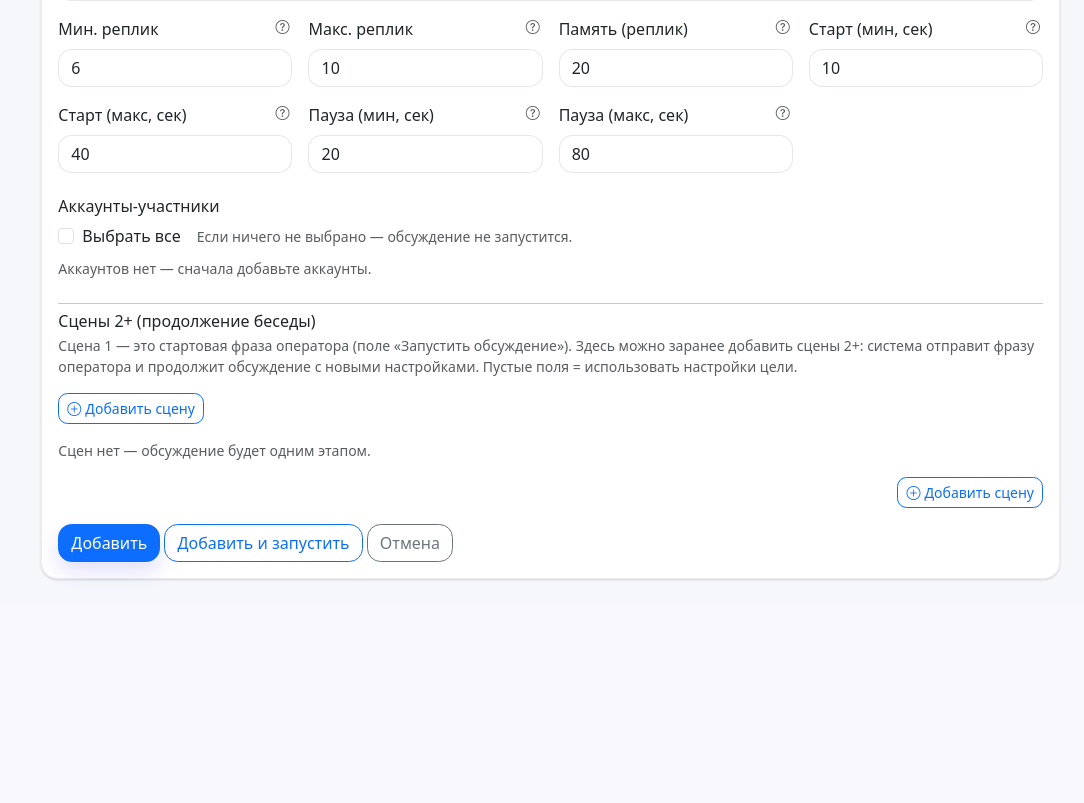
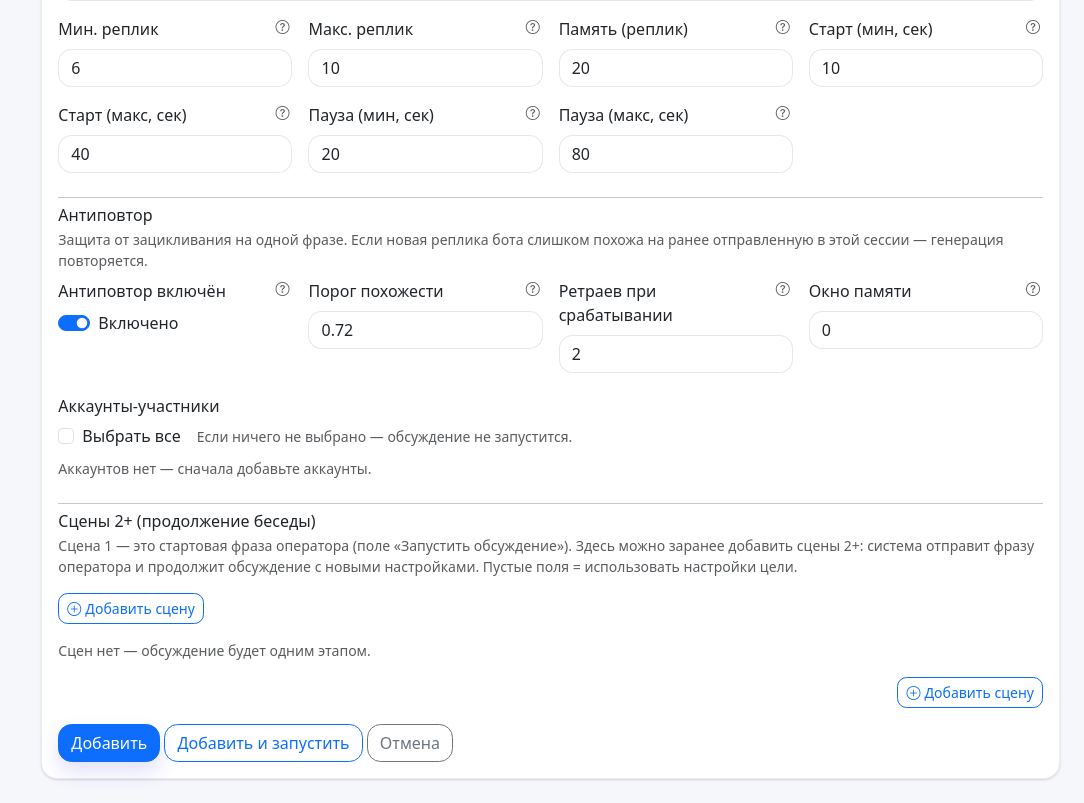
Before and after one commit to aconcagua-finder/TG-commentator, a FastAPI app: page /discussions/new in a window 1280 px wide. Shown: the part 851-1654 px from the top of the page, without its empty margins (196-1280 px from the left). Before the commit the page ends 1432 px from the top, so only its background shows below. Run offline with FastAPI, Linux system fonts and the light colour scheme; the visitor is signed in with stand-in values (Sample User, id 1); some libraries are stand-ins or nearby versions.

Commit message:
Wire up anti-repeat protection for discussions and global recent_messages
Discussions never invoked the existing similarity/diversity utilities,
so bots could loop on a catchy phrase for an entire session with no
defense beyond a single soft "don't repeat" line in the prompt. The
global recent_messages deque was also dead — generated text was pushed
in but never read back into any prompt.

This change runs each discussion turn through is_comment_too_similar
against a session-wide buffer of bot replies. On a hit, it retries
with build_comment_diversity_instructions in strict mode (passing the
rejected candidate) and falls back to make_emergency_comment if all
retries are exhausted. The threshold, retry count, memory window and
on/off switch are exposed in a new "Антиповтор" section in the target
edit and create pages, defaulting to 0.72 / 2 / whole-session / on.

services/comments.py now also reads the recent_messages deque and
appends a "недавние ответы / запрещённые опенинги" block to the
system prompt for both regular comments and discussions, so the
global buffer finally affects generation across posts and sessions.

Co-Authored-By: Claude Opus 4.6 (1M context) <noreply@anthropic.com>

```diff
--- a/admin_web/routes/discussions.py
+++ b/admin_web/routes/discussions.py
@@ -26,6 +26,7 @@ from admin_web.helpers import (
     _load_join_status,
     _load_settings,
     _parse_bool,
+    _parse_float_field,
     _parse_int_field,
     _project_id_for,
     _record_account_failure,
@@ -169,6 +170,10 @@ async def discussions_new_submit(
     delay_between_max: str = Form("80"),
     ai_provider: str = Form("default"),
     slow_join_interval_mins: str = Form("0"),
+    antirepeat_enabled: Optional[str] = Form(None),
+    antirepeat_threshold: str = Form("0.72"),
+    antirepeat_retries: str = Form("2"),
+    antirepeat_window: str = Form("0"),
     select_all: Optional[str] = Form(None),
     assigned_accounts: Optional[List[str]] = Form(None),
 ):
@@ -270,6 +275,31 @@ async def discussions_new_submit(
         "ai_provider": (ai_provider or "default").strip() or "default",
         "slow_join_interval_mins": _parse_int_field(
             request, slow_join_interval_mins, default=0, label="Медленное вступление (мин)", min_value=0
+        ),
+        "antirepeat_enabled": _parse_bool(antirepeat_enabled, default=True),
+        "antirepeat_threshold": _parse_float_field(
+            request,
+            antirepeat_threshold,
+            default=0.72,
+            label="Антиповтор: порог похожести",
+            min_value=0.5,
+            max_value=0.95,
+        ),
+        "antirepeat_retries": _parse_int_field(
+            request,
+            antirepeat_retries,
+            default=2,
+            label="Антиповтор: ретраев",
+            min_value=0,
+            max_value=5,
+        ),
+        "antirepeat_window": _parse_int_field(
+            request,
+            antirepeat_window,
+            default=0,
+            label="Антиповтор: окно памяти",
+            min_value=0,
+            max_value=500,
         ),
         "date_added": datetime.now(timezone.utc).isoformat(),
         "assigned_accounts": [],
@@ -637,6 +667,10 @@ async def discussion_target_edit_save(
     delay_between_max: str = Form(""),
     ai_provider: str = Form("default"),
     slow_join_interval_mins: str = Form(""),
+    antirepeat_enabled: Optional[str] = Form(None),
+    antirepeat_threshold: str = Form(""),
+    antirepeat_retries: str = Form(""),
+    antirepeat_window: str = Form(""),
     select_all: Optional[str] = Form(None),
     assigned_accounts: Optional[List[str]] = Form(None),
     scene_id: Optional[List[str]] = Form(None),
@@ -690,6 +724,32 @@ async def discussion_target_edit_save(
         default=int(target.get("slow_join_interval_mins", 0) or 0),
         label="Медленное вступление (мин)",
         min_value=0,
+    )
+
+    target["antirepeat_enabled"] = _parse_bool(antirepeat_enabled, default=True)
+    target["antirepeat_threshold"] = _parse_float_field(
+        request,
+        antirepeat_threshold,
+        default=float(target.get("antirepeat_threshold", 0.72) or 0.72),
+        label="Антиповтор: порог похожести",
+        min_value=0.5,
+        max_value=0.95,
+    )
+    target["antirepeat_retries"] = _parse_int_field(
+        request,
+        antirepeat_retries,
+        default=int(target.get("antirepeat_retries", 2) or 2),
+        label="Антиповтор: ретраев",
+        min_value=0,
+        max_value=5,
+    )
+    target["antirepeat_window"] = _parse_int_field(
+        request,
+        antirepeat_window,
+        default=int(target.get("antirepeat_window", 0) or 0),
+        label="Антиповтор: окно памяти",
+        min_value=0,
+        max_value=500,
     )
 
     if initial_delay_min.strip():
--- a/admin_web/templates/discussion_target_new.html
+++ b/admin_web/templates/discussion_target_new.html
@@ -165,6 +165,47 @@
             {{ ui.tip("Пауза между репликами ботов (верхняя граница).") }}
           </label>
           <input class="form-control" type="number" min="0" max="86400" step="1" inputmode="numeric" name="delay_between_max" value="80" />
+        </div>
+
+        <div class="col-12">
+          <hr class="my-2" />
+          <h3 class="h6 mb-1">Антиповтор</h3>
+          <div class="text-muted small mb-2">
+            Защита от зацикливания на одной фразе. Если новая реплика бота слишком похожа на ранее отправленную в этой сессии — генерация повторяется.
+          </div>
+          <div class="row g-3">
+            <div class="col-12 col-md-3">
+              <label class="form-label app-label">
+                <span class="app-label-text">Антиповтор включён</span>
+                {{ ui.tip("Если выключено — каждая реплика отправляется как сгенерирована, без проверки.") }}
+              </label>
+              <div class="form-check form-switch">
+                <input class="form-check-input" type="checkbox" name="antirepeat_enabled" id="antirepeat_enabled" checked />
+                <label class="form-check-label" for="antirepeat_enabled">Включено</label>
+              </div>
+            </div>
+            <div class="col-12 col-md-3">
+              <label class="form-label app-label">
+                <span class="app-label-text">Порог похожести</span>
+                {{ ui.tip("Чем ниже, тем строже. 0.72 — рекомендуемое. 0.85 — мягкое (только явные дубли). 0.60 — жёсткое.") }}
+              </label>
+              <input class="form-control" type="number" min="0.5" max="0.95" step="0.01" inputmode="decimal" name="antirepeat_threshold" value="0.72" />
+            </div>
+            <div class="col-12 col-md-3">
+              <label class="form-label app-label">
+                <span class="app-label-text">Ретраев при срабатывании</span>
+                {{ ui.tip("Сколько раз перегенерировать, если похоже. 2 — норма. 0 — без ретрая (только запрет в промпте).") }}
+              </label>
+              <input class="form-control" type="number" min="0" max="5" step="1" inputmode="numeric" name="antirepeat_retries" value="2" />
+            </div>
+            <div class="col-12 col-md-3">
+              <label class="form-label app-label">
+                <span class="app-label-text">Окно памяти</span>
+                {{ ui.tip("Сколько последних реплик ботов учитывать. 0 = вся сессия.") }}
+              </label>
+              <input class="form-control" type="number" min="0" max="500" step="1" inputmode="numeric" name="antirepeat_window" value="0" />
+            </div>
+          </div>
         </div>
 
         <div class="col-12">
```
Also changed, not shown: admin_web/templates/discussion_target_edit.html (+41 -0 lines), services/comments.py (+23 -0 lines), services/discussions.py (+125 -10 lines).
